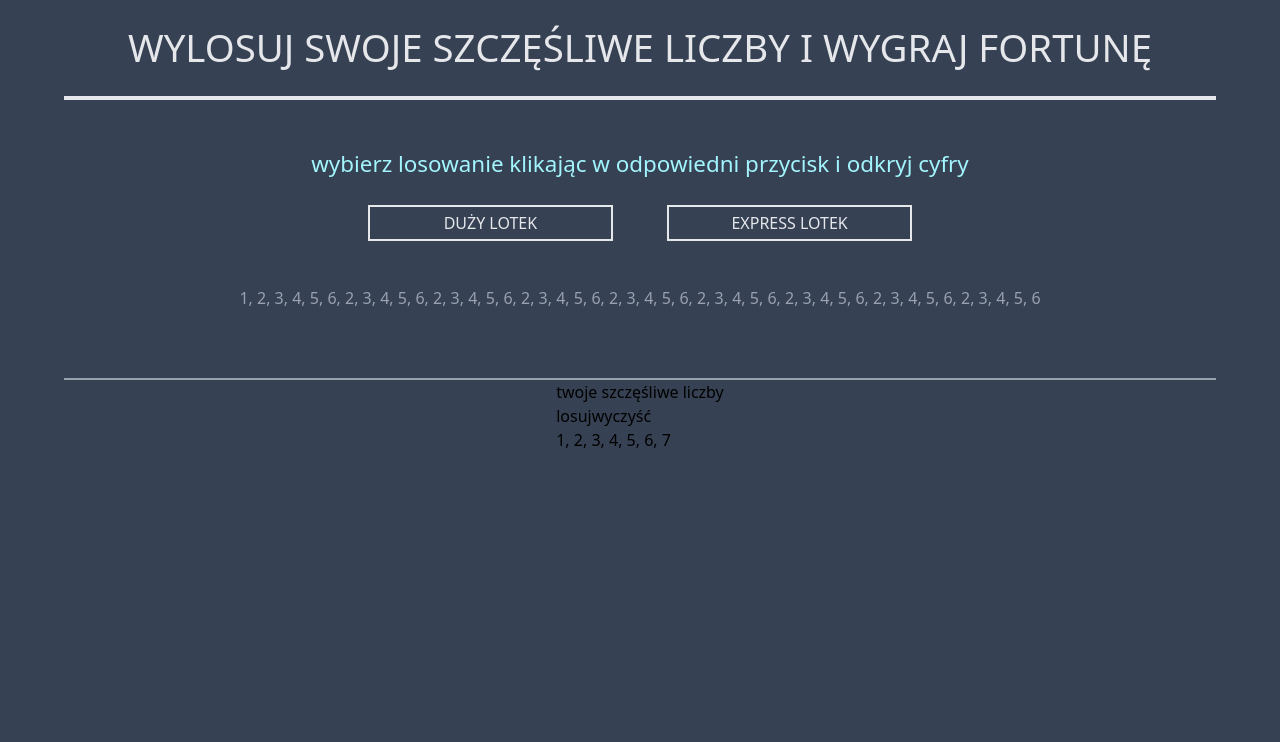
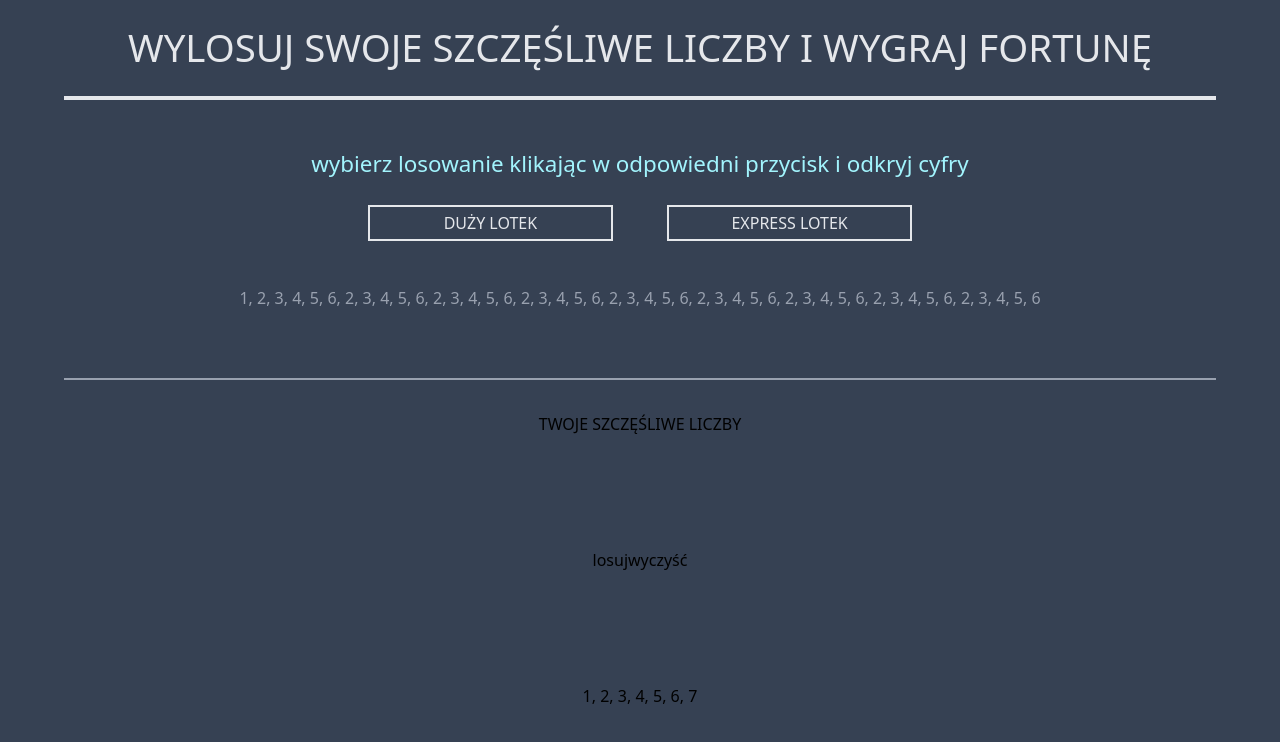
Before and after one commit to Scorpion19702022/RANDOM_LOTTTO_NUMBERS, a React (Vite) app: page / in a window 1280 px wide. Shown: the top 742 px of the page. Built offline with nearby package versions, Linux system fonts and the light colour scheme.

Commit message:
added jsx in componet

```diff
--- a/src/Components/LottoRundomNumbers/LottoRandomNumbers.tsx
+++ b/src/Components/LottoRundomNumbers/LottoRandomNumbers.tsx
@@ -1,7 +1,7 @@
 const LottoRandomNumbers = () => {
 	return (
-		<section>
-			<h1>{'twoje szczęśliwe liczby'}</h1>
+		<section className='w-[90%] h-[45%] p-[2em] flex flex-col justify-between items-center'>
+			<h1>{'twoje szczęśliwe liczby'.toLocaleUpperCase()}</h1>
 			<div>
 				<button>losuj</button>
 				<button>wyczyść</button>
```
